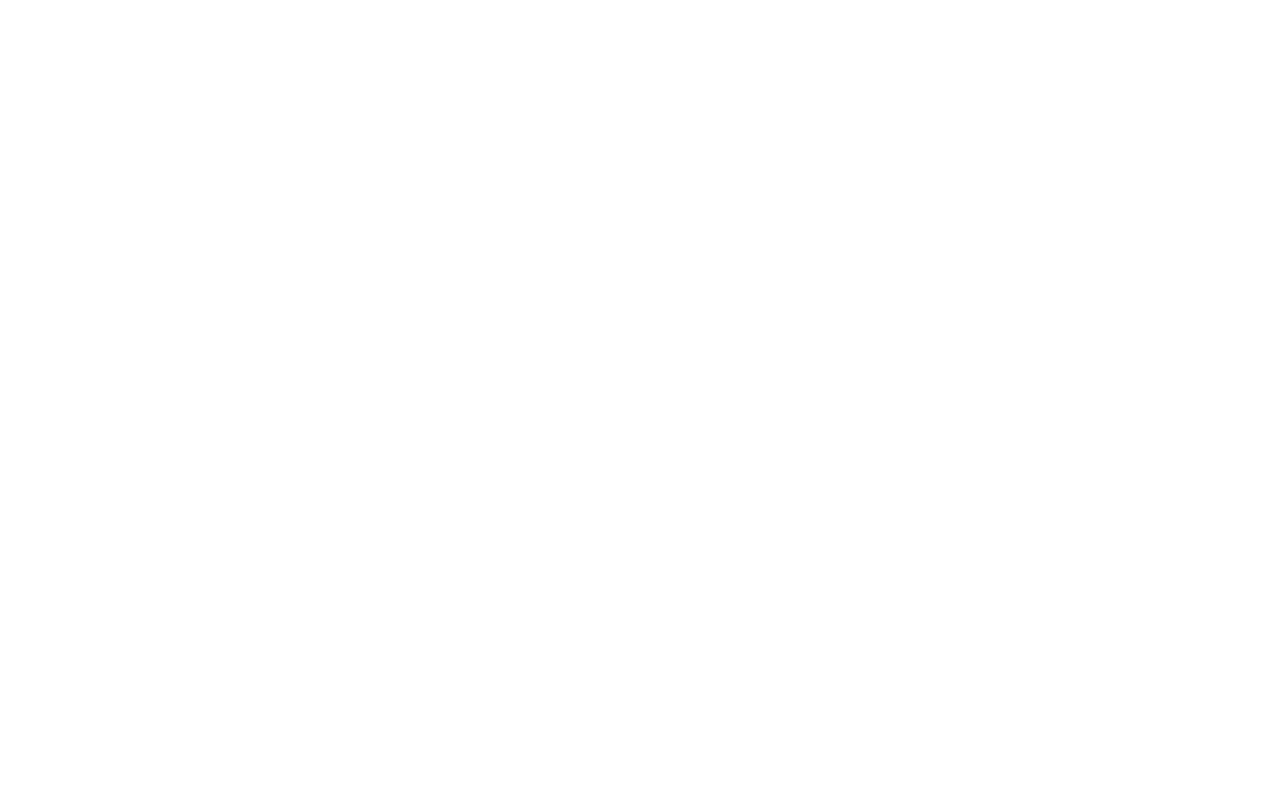
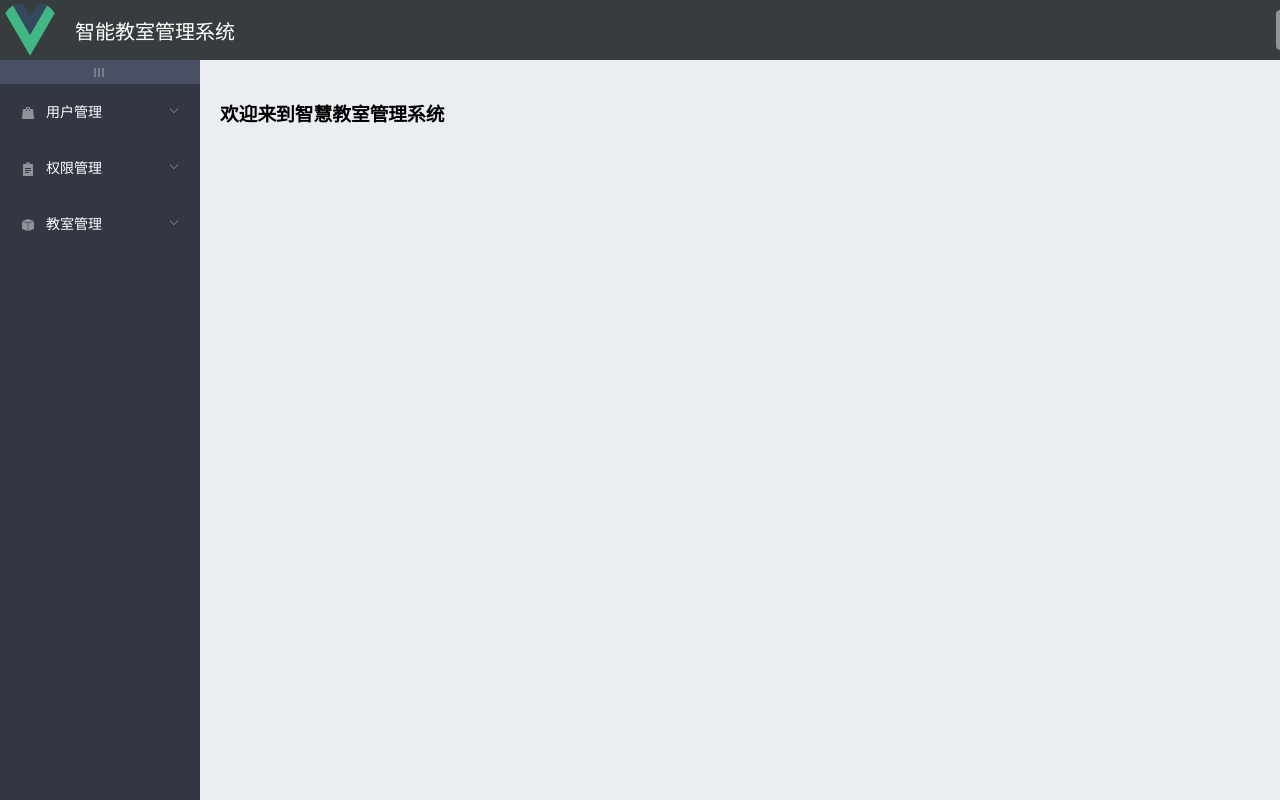
Before and after one commit to jiong952/vue-classroom, a Vue app: page /welcome in a window 1280 px wide. Shown: the top 800 px of the page. Built offline with nearby package versions, Linux system fonts and the light colour scheme; sample sign-in values are in the browser's storage.

Commit message:
页面主体部分搭建

```diff
--- a/src/assets/css/global.css
+++ b/src/assets/css/global.css
@@ -6,10 +6,12 @@
   height: 100%;
   min-width: 1366px;
 }
+/*面包屑导航栏*/
 .el-breadcrumb {
   margin-bottom: 15px;
   font-size: 12px;
 }
+/*卡片视图区域*/
 .el-card {
   box-shadow: 0 1px 1px rgba(0, 0, 0, 0.12) !important;
 }
--- a/src/components/Home.vue
+++ b/src/components/Home.vue
@@ -1,19 +1,216 @@
 <template>
-  <el-button type="info" @click="logout">退出</el-button>
+  <el-container class="home-container">
+    <!-- 首部栏 -->
+    <el-header>
+      <div>
+        <img src="../assets/logo.png" alt="" />
+        <span>智能教室管理系统</span>
+      </div>
+      <el-button type="info" @click="logout">退出</el-button>
+    </el-header>
+    <el-container>
+      <!-- 侧边栏 -->
+      <el-aside :width="isCollapse ? '61px' : '200px'">
+        <div class="toggle-button" @click="toggleCollpase">|||</div>
+        <!-- 侧边栏菜单区域 -->
+<!--        unique-opened :保证每次只有一个展开
+            :router="true" 开启侧边栏的路由，会默认用index作为跳转路径，就不用一一配置
+            :default-active="activePath" 使得侧边栏永远会高亮选中的组件
+-->
+        <el-menu
+            background-color="#333744"
+            text-color="#fff"
+            active-text-color="#409EFF"
+            unique-opened
+            :collapse="isCollapse"
+            :collapse-transition="false"
+            :router="true"
+            :default-active="activePath"
+        >
+          <el-submenu :index="item.id + ''" v-for="item in menuList" :key="item.id">
+            <!-- 一级菜单的模板区域 -->
+            <template slot="title">
+              <i :class="iconsObj[item.id]"></i>
+              <span>{{ item.authName }}</span>
+            </template>
+              <el-menu-item :index="'/' + subItem.path" v-for="subItem in item.children" :key="subItem.id" @click="saveActivePath('/' + subItem.path)">
+                <!-- 二级菜单的模板区域 -->
+                <template slot="title">
+                  <i class="el-icon-menu"></i>
+                  <span>{{ subItem.authName }}</span>
+                </template>
+              </el-menu-item>
+          </el-submenu>
+        </el-menu>
+      </el-aside>
+      <!-- 内容区域 -->
+      <el-main>
+        <router-view></router-view>
+      </el-main>
+    </el-container>
+  </el-container>
+
 </template>
 
 <script>
 export default {
   name: "Home.vue",
+  data() {
+    return {
+      // 左侧菜单数据
+      menuList: [
+        {
+          "id": 101,
+          "authName": "用户管理",
+          "path": "users",
+          "children": [
+            {
+              "id": 1001,
+              "authName": "用户列表",
+              "path": "users"
+            }
+          ]
+        },
+        {
+          "id": 102,
+          "authName": "权限管理",
+          "path": "rights",
+          "children": [
+            {
+              "id": 1002,
+              "authName": "权限列表",
+              "path": "rights"
+            }
+          ]
+        },
+        {
+          "id": 103,
+          "authName": "教室管理",
+          "path": "classroom",
+          "children": [
+            {
+              "id": 1003,
+              "authName": "教室列表",
+              "path": "classroom"
+            }
+          ]
+        },
+      ],
+      iconsObj: {
+        // 一级菜单的icon图标
+        147: 'el-icon-magic-stick',
+        125: 'iconfont icon-users',
+        103: 'iconfont icon-tijikongjian',
+        101: 'iconfont icon-shangpin',
+        102: 'iconfont icon-danju',
+        145: 'iconfont icon-baobiao'
+      },
+      isCollapse: false, // 是否折叠属性
+      activePath: '', //当前页面的激活菜单路径
+      welcome: {
+        authName: '欢迎光临',
+        id: 147,
+        order: 1,
+        path: '/welcome',
+        children: [
+          {
+            authName: 'Welcome',
+            id: 124,
+            order: 1,
+            path: 'welcome',
+            children: []
+          }
+        ]
+      }
+    }
+  },
+  created() {
+    this.getMenuList()
+    this.activePath = window.sessionStorage.getItem('activePath')
+  },
   methods: {
     logout() {
       window.sessionStorage.clear()
       this.$router.push('/login')
+    },
+    // 获取所有的菜单
+    async getMenuList() {
+      // const { data: res } = await this.$http.get('/menus')
+      // if (res.meta.status !== 200) return this.$message.error(res.meta.msg)
+      // this.$message.success(res.meta.msg)
+      // res.data.unshift(this.welcome)
+      // this.menuList = res.data
+      // console.log(res, 'menus')
+
+      //先用假数据
+    },
+    // 点击按钮,切换菜单的折叠和展开
+    toggleCollpase() {
+      this.isCollapse = !this.isCollapse
+    },
+    saveActivePath(activePath) {
+      window.sessionStorage.setItem('activePath', activePath)
+      this.activePath = activePath
+      // console.log(this.$route.path)
     }
   }
 }
 </script>
 
-<style scoped>
-
+<style lang="less" scoped>
+.hwelcome {
+  color: #fff;
+  font-size: 15px;
+  height: 25px;
+  text-align: center;
+  background: green;
+  span {
+    margin-left: 10px;
+  }
+}
+.home-container {
+  height: 100%;
+}
+.el-header {
+  display: flex;
+  justify-content: space-between;
+  padding-left: 0;
+  background-color: #373d3f;
+  align-items: center;
+  color: #fff;
+  font-size: 20px;
+  > div {
+    display: flex;
+    align-items: center;
+    img {
+      width: 60px;
+      height: 60px;
+      border-radius: 50%;
+    }
+    span {
+      margin-left: 15px;
+    }
+  }
+}
+.el-aside {
+  background-color: #333744;
+  .el-menu {
+    border-right: none;
+  }
+}
+.el-main {
+  background-color: #eaedf1;
+}
+.iconfont {
+  padding-right: 10px;
+}
+.toggle-button {
+  background: #4a5064;
+  font-size: 10px;
+  text-align: center;
+  line-height: 24px;
+  color: #fff;
+  letter-spacing: 0.2em;
+  cursor: pointer;
+}
 </style>
--- a/src/components/Login.vue
+++ b/src/components/Login.vue
@@ -57,38 +57,40 @@
     },
     login() {
       this.loginLoading = true
-      this.$refs.loginFormRef.validate(valid => {
+      //假的
+      // this.$refs.loginFormRef.validate(valid => {
+      //   if (!valid) {
+      //         return (this.loginLoading = false)
+      //       }
+      //   if(this.loginForm.username!=="admin" || this.loginForm.password !== "123456"){
+      //     this.loginLoading = false
+      //     return this.$message.error('登录失败 帐号或密码错误!')
+      //   }
+      //   this.$message.success('登录成功!')
+      //   window.sessionStorage.setItem('token', "Bearer eyJhbGciOiJIUzI1NiIsInR5cCI6IkpXVCJ9.eyJ1aWQiOjUwMCwicmlkIjowLCJpYXQiOjE2NDk3NDU0MjYsImV4cCI6MTY0OTgzMTgyNn0.uJztKVftIe6IiMcj5uEkW135S5pDSxxF_XEL_VZbHBo")
+      //   //编程式导航实现页面跳转
+      //   this.$router.push('/home')
+      //   this.loginLoading = false
+      // })
+      //真正请求后端
+      this.$refs.loginFormRef.validate(async valid => {
         if (!valid) {
-              return (this.loginLoading = false)
-            }
-        if(this.loginForm.username!=="admin" || this.loginForm.password !== "123456"){
+          return (this.loginLoading = false)
+        }
+        const { data: res } = await this.$http.post('login', this.loginForm)
+        if (res.meta.status !== 200) {
           this.loginLoading = false
           return this.$message.error('登录失败 帐号或密码错误!')
         }
         this.$message.success('登录成功!')
-        window.sessionStorage.setItem('token', "Bearer eyJhbGciOiJIUzI1NiIsInR5cCI6IkpXVCJ9.eyJ1aWQiOjUwMCwicmlkIjowLCJpYXQiOjE2NDk3NDU0MjYsImV4cCI6MTY0OTgzMTgyNn0.uJztKVftIe6IiMcj5uEkW135S5pDSxxF_XEL_VZbHBo")
-        //编程式导航实现页面跳转
-        this.$router.push('/home')
+        // 1. 将登录成功之后的 token,保存到客户端的 sessionStorage(会话机制/只在当前页面生效)中 localStorage(持久话机制/关闭页面也不会忘记数据)
+        //   1.1 项目中除了登录之外的API接口,必须在登录之后才能访问
+        //   1.2 token 只应在当前网站打开期间生效, 所以将 token 保存在 sessionStorage中
+        window.sessionStorage.setItem('token', res.data.token)
+        // 2. 通过编程式路由导航跳转到后台主页,路由地址是 /home
+        await this.$router.push('/home')
         this.loginLoading = false
       })
-      // this.$refs.loginFormRef.validate(async valid => {
-      //   if (!valid) {
-      //     return (this.loginLoading = false)
-      //   }
-      //   const { data: res } = await this.$http.post('login', this.loginForm)
-      //   if (res.meta.status !== 200) {
-      //     this.loginLoading = false
-      //     return this.$message.error('登录失败 帐号或密码错误!')
-      //   }
-      //   this.$message.success('登录成功!')
-      //   // 1. 将登录成功之后的 token,保存到客户端的 sessionStorage(会话机制/只在当前页面生效)中 localStorage(持久话机制/关闭页面也不会忘记数据)
-      //   //   1.1 项目中除了登录之外的API接口,必须在登录之后才能访问
-      //   //   1.2 token 只应在当前网站打开期间生效, 所以将 token 保存在 sessionStorage中
-      //   window.sessionStorage.setItem('token', res.data.token)
-      //   // 2. 通过编程式路由导航跳转到后台主页,路由地址是 /home
-      //   this.$router.push('/home')
-      //   this.loginLoading = false
-      // })
     }
   }
 }
--- /dev/null
+++ b/src/components/Welcome.vue
@@ -0,0 +1,13 @@
+<template>
+  <h1>欢迎来到智慧教室管理系统</h1>
+</template>
+
+<script>
+export default {
+  name: "Welcome"
+}
+</script>
+
+<style lang="less" scoped>
+
+</style>
--- /dev/null
+++ b/src/components/classroom/Classroom.vue
@@ -0,0 +1,13 @@
+<template>
+  <h1>教室列表组件</h1>
+</template>
+
+<script>
+export default {
+  name: "Classroom"
+}
+</script>
+
+<style lang="less" scoped>
+
+</style>
--- /dev/null
+++ b/src/components/rights/Right.vue
@@ -0,0 +1,13 @@
+<template>
+  <h1>权限列表组件</h1>
+</template>
+
+<script>
+export default {
+  name: "Right"
+}
+</script>
+
+<style lang="less" scoped>
+
+</style>
--- /dev/null
+++ b/src/components/users/User.vue
@@ -0,0 +1,13 @@
+<template>
+  <h1>用户列表组件</h1>
+</template>
+
+<script>
+export default {
+  name: "User"
+}
+</script>
+
+<style lang="less" scoped>
+
+</style>
--- a/src/main.js
+++ b/src/main.js
@@ -10,6 +10,12 @@
 Vue.config.productionTip = false
 axios.defaults.baseURL = 'https://lianghj.top:8888/api/private/v1/'
 Vue.prototype.$http = axios
+axios.interceptors.request.use(config => {
+  console.log(config)
+  // 登录授权 请求验证是否有token  需要授权的 API ，必须在请求头中使用 `Authorization` 字段提供 `token` 令牌
+  config.headers.Authorization = window.sessionStorage.getItem('token')
+  return config // 必须返回否则没有值
+})
 new Vue({
   router,
   render: h => h(App)
--- a/src/router/index.js
+++ b/src/router/index.js
@@ -2,6 +2,10 @@
 import VueRouter from 'vue-router'
 import Login from "@/components/Login";
 import Home from "@/components/Home";
+import Welcome from "@/components/Welcome";
+import User from "@/components/users/User";
+import Right from "@/components/rights/Right";
+import Classroom from "@/components/classroom/Classroom";
 Vue.use(VueRouter)
 
 const routes = [
@@ -16,7 +20,26 @@
   {
     path: '/home',
     component: Home,
-    children:[]
+    redirect: '/welcome',
+    //子路由
+    children: [
+      {
+        path: '/welcome',
+        component: Welcome
+      },
+      {
+        path: '/users',
+        component: User
+      },
+      {
+        path: '/rights',
+        component: Right
+      },
+      {
+        path: '/classroom',
+        component: Classroom
+      },
+    ]
   }
 ]
 
```
